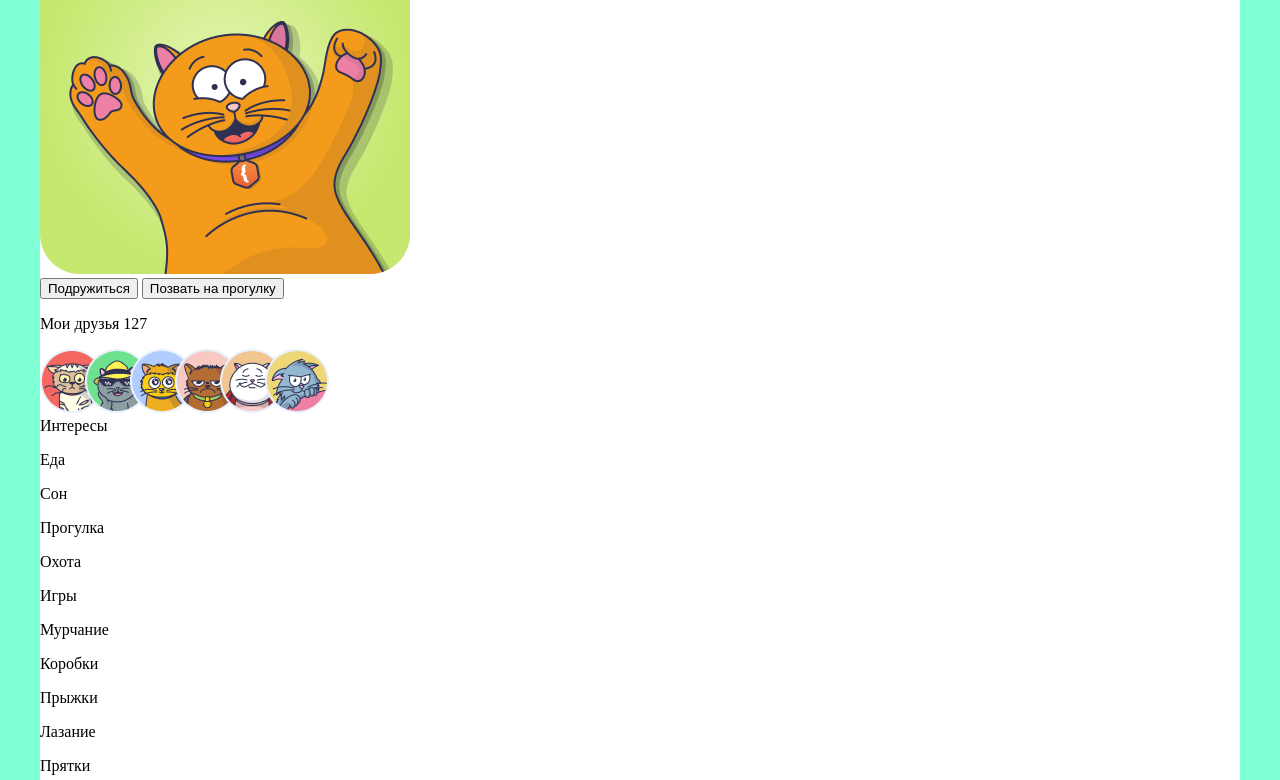
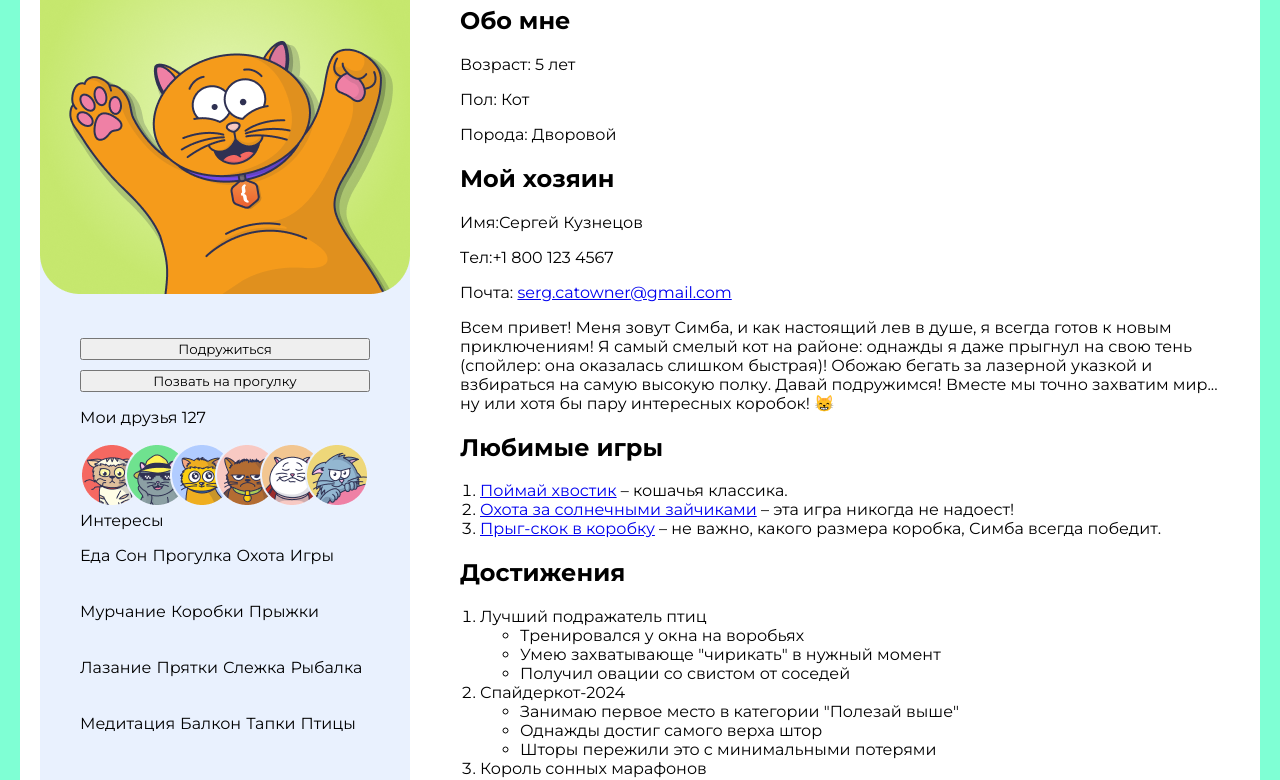
Before and after one commit to Atlant5000/Comp-practicum-37, a plain HTML site: page kproject/index.html in a window 1280 px wide. Shown: the part 104-884 px from the top of the page. Drawn offline with Linux system fonts and the light colour scheme.

Commit message:
Add files via upload

```diff
--- a/kproject/index.html
+++ b/kproject/index.html
@@ -1,16 +1,22 @@
 <!DOCTYPE html>
 <html lang="en">
+
 <head>
     <meta charset="UTF-8">
     <meta name="viewport" content="width=device-width, initial-scale=1.0">
     <link rel="stylesheet" href="style.css">
+    <link rel="preconnect" href="https://fonts.googleapis.com">
+<link rel="preconnect" href="https://fonts.gstatic.com" crossorigin>
+<link href="https://fonts.googleapis.com/css2?family=Montserrat:ital,wght@0,100..900;1,100..900&display=swap" rel="stylesheet">
     <title>Social Media</title>
 </head>
+
 <body>
     <div class="wrapper">
         <aside>
             <img src="./images/Profile_picture.png" alt="profile foto" />
-        <div>
+            <div class="aside-box" >
+                <div class="buttons-box">
                     <!--Блок с кноспками-->
                     <button>Подружиться</button>
                     <button>Позвать на прогулку</button>
@@ -18,10 +24,10 @@
                 <!--Блок мои друзья-->
                 <div>
                     <p>Мои друзья <span>127</span></p>
-           <img src="./images/Profile_pictures.png" alt="friends image" >
+                    <img src="./images/Profile_pictures.png" alt="friends image">
                 </div>
                 <div>Интересы</div>
-        <div>
+                <div class="interest">
                     <p>Еда</p>
                     <p>Сон</p>
                     <p>Прогулка</p>
@@ -38,6 +44,7 @@
                     <p>Балкон</p>
                     <p>Тапки</p>
                     <p>Птицы</p>
+                </div>
             </div>
         </aside>
         <main>
@@ -64,21 +71,15 @@
             <h2>Любимые игры</h2>
             <ol>
                 <li>
-            <a href="https://www.youtube.com/shorts/9sVmDE0GEaY"
-            >Поймай хвостик</a
-            >
+                    <a href="https://www.youtube.com/shorts/9sVmDE0GEaY">Поймай хвостик</a>
                     – кошачья классика.
                 </li>
                 <li>
-            <a href="https://www.youtube.com/shorts/3pouyGXwTNI"
-            >Охота за солнечными зайчиками</a
-            >
+                    <a href="https://www.youtube.com/shorts/3pouyGXwTNI">Охота за солнечными зайчиками</a>
                     – эта игра никогда не надоест!
                 </li>
                 <li>
-            <a href="https://www.youtube.com/shorts/snsgHqHvaZQ"
-            >Прыг-скок в коробку</a
-            >
+                    <a href="https://www.youtube.com/shorts/snsgHqHvaZQ">Прыг-скок в коробку</a>
                     – не важно, какого размера коробка, Симба всегда победит.
                 </li>
             </ol>
@@ -114,4 +115,5 @@
         </main>
     </div>
 </body>
+
 </html>
--- a/kproject/style.css
+++ b/kproject/style.css
@@ -1,9 +1,42 @@
+*{
+    font-family: "Montserrat", sans-serif;
+  font-optical-sizing: auto;
+  font-style: normal;
+}
 body {
     background-color: aquamarine;
 }
+
+aside {
+    border-radius: 40px;
+    width: 370px;
+    background: rgba(224, 235, 254, 0.7);
+}
+ol{
+    padding: 0px;
+    padding-left: 20px;
+}
+.aside-box {
+    padding: 40px;
+}
+.buttons-box {
+    display: flex;
+    flex-direction: column;
+    gap: 10px;
+
+}
 .wrapper {
-border-radius: 40px;
-width: 1200px;
-background: #fff;
-margin: 0 auto;
+    border-radius: 40px;
+    width: 1200px;
+    background: #fff;
+    margin: 0 auto;
+    display: flex;
+    padding: 20px;
+    gap: 50px;
 }
+
+.interest {
+    display: flex;
+    gap: 5px;
+    flex-wrap: wrap;
+}
```
Lines whose indentation alone changed are shown as unchanged.
